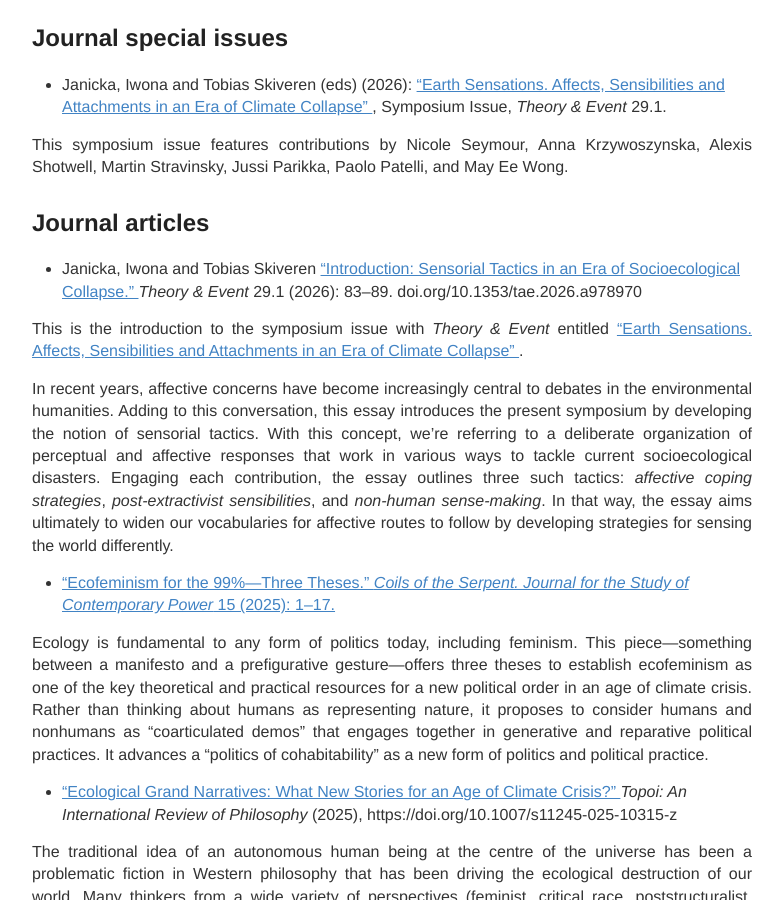
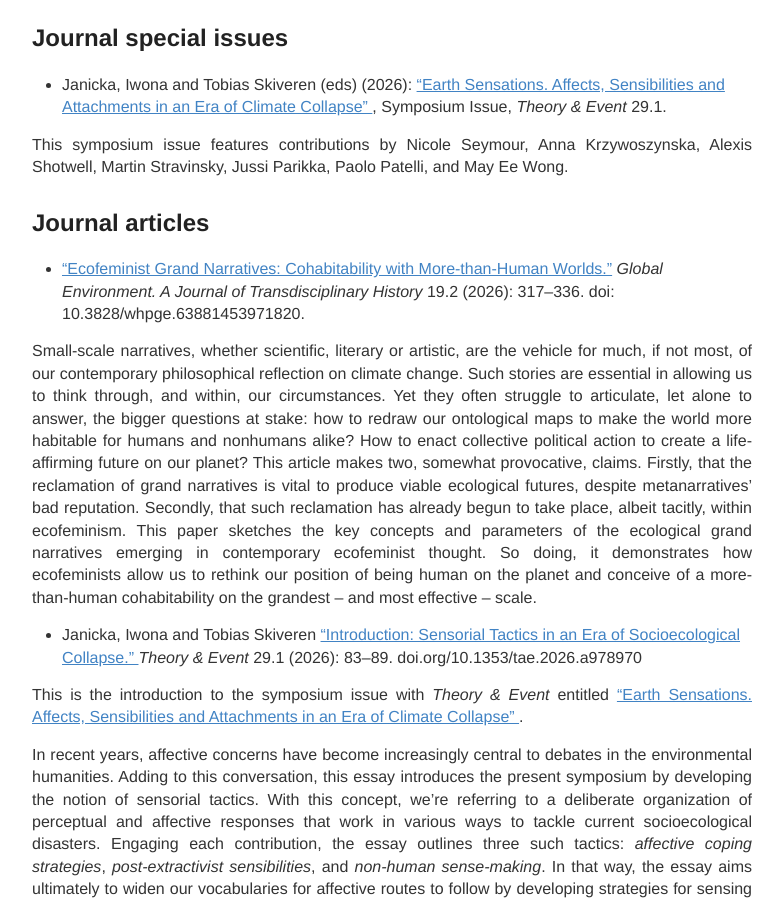
Before and after one commit to IJanicka/IJanicka.github.io, a Jekyll site: the page built from publications.md, in a window 1280 px wide and 900 px high, scrolled down 1043 px. Shown: the whole window, without its empty margins (248-1031 px from the left). Built offline with Jekyll 4.4.1, drawn with Linux system fonts in a browser that asks for light colours.

Commit message:
Update publications.md

```diff
--- a/publications.md
+++ b/publications.md
@@ -20,12 +20,17 @@ The turn of the Millennium demonstrated a fully-fledged revival and fusion of va
 </div>
  <h2>Journal special issues</h2>
 
- * Janicka, Iwona and Tobias Skiveren (eds) (2026): <a href="https://muse.jhu.edu/issue/56178" target="_blank"> "Earth Sensations. Affects, Sensibilities and Attachments in an Era of Climate Collapse" <a/>, Symposium Issue, *Theory & Event* 29.1. <br>
+
+* Janicka, Iwona and Tobias Skiveren (eds) (2026): <a href="https://muse.jhu.edu/issue/56178" target="_blank"> "Earth Sensations. Affects, Sensibilities and Attachments in an Era of Climate Collapse" <a/>, Symposium Issue, *Theory & Event* 29.1. <br>
 
 This symposium issue features contributions by Nicole Seymour, Anna Krzywoszynska, Alexis Shotwell, Martin Stravinsky, Jussi Parikka, Paolo Patelli, and May Ee Wong.
  <br>
 
   <h2>Journal articles</h2>
+
+* <a href="https://www.liverpooluniversitypress.co.uk/doi/epdf/10.3828/whpge.63881453971820" target="_blank"> “Ecofeminist Grand Narratives: Cohabitability with More-than-Human Worlds.”<a/> *Global Environment. A Journal of Transdisciplinary History* 19.2 (2026): 317–336. doi: 10.3828/whpge.63881453971820. <br>
+
+Small-scale narratives, whether scientific, literary or artistic, are the vehicle for much, if not most, of our contemporary philosophical reflection on climate change. Such stories are essential in allowing us to think through, and within, our circumstances. Yet they often struggle to articulate, let alone to answer, the bigger questions at stake: how to redraw our ontological maps to make the world more habitable for humans and nonhumans alike? How to enact collective political action to create a life-affirming future on our planet? This article makes two, somewhat provocative, claims. Firstly, that the reclamation of grand narratives is vital to produce viable ecological futures, despite metanarratives’ bad reputation. Secondly, that such reclamation has already begun to take place, albeit tacitly, within ecofeminism. This paper sketches the key concepts and parameters of the ecological grand narratives emerging in contemporary ecofeminist thought. So doing, it demonstrates how ecofeminists allow us to rethink our position of being human on the planet and conceive of a more-than-human cohabitability on the grandest – and most effective – scale. <br>
 
 * Janicka, Iwona and Tobias Skiveren <a href="https://muse.jhu.edu/pub/1/article/978970/pdf" target="_blank"> “Introduction: Sensorial Tactics in an Era of Socioecological Collapse.” <a/> *Theory & Event* 29.1 (2026): 83–89. doi.org/10.1353/tae.2026.a978970 <br>
 
@@ -34,7 +39,7 @@ This is the introduction to the symposium issue with *Theory & Event* entitled <
 In recent years, affective concerns have become increasingly central to debates in the environmental humanities. Adding to this conversation, this essay introduces the present symposium by developing the notion of sensorial tactics. With this concept, we’re referring to a deliberate organization of perceptual and affective responses that work in various ways to tackle current socioecological disasters. Engaging each contribution, the essay outlines three such tactics: *affective coping strategies*, *post-extractivist sensibilities*, and *non-human sense-making*. In that way, the essay aims ultimately to widen our vocabularies for affective routes to follow by developing strategies for sensing the world differently. <br>
 
 
-* <a href="https://ul.qucosa.de/api/qucosa%3A101410/attachment/ATT-0/" target="_blank"> “Ecofeminism for the 99%—Three Theses.” *Coils of the Serpent. Journal for the Study of Contemporary Power* 15 (2025): 1–17. <br>
+* <a href="https://ul.qucosa.de/api/qucosa%3A101410/attachment/ATT-0/" target="_blank"> “Ecofeminism for the 99%—Three Theses.”</a> *Coils of the Serpent. Journal for the Study of Contemporary Power* 15 (2025): 1–17. <br>
 
 Ecology is fundamental to any form of politics today, including feminism. This piece—something between a manifesto and a prefigurative gesture—offers three theses to establish ecofeminism as one of the key theoretical and practical resources for a new political order in an age of climate crisis. Rather than thinking about humans as representing nature, it proposes to consider humans and nonhumans as “coarticulated demos” that engages together in generative and reparative political practices. It advances a “politics of cohabitability” as a new form of politics and political practice. <br>
 
```
